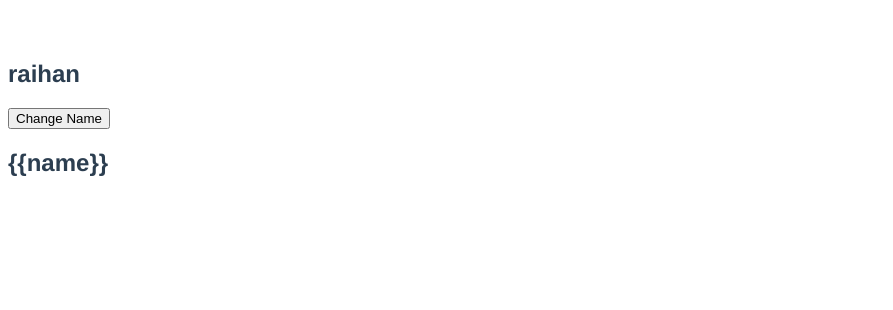
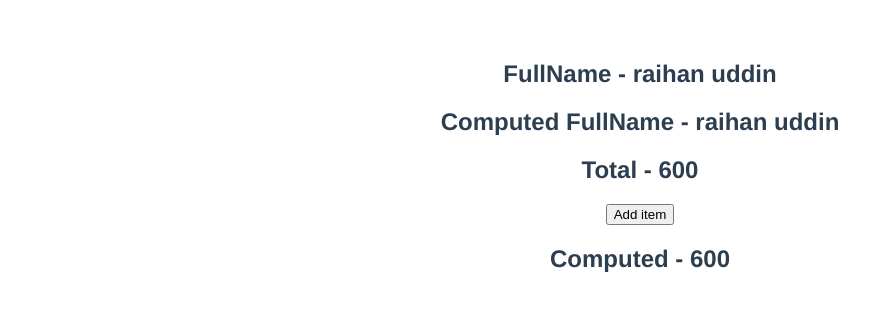
Before and after one commit to raihanwebmaster/Learn-Vue.js, a Vue app: page / in a window 1280 px wide. Shown: the top 310 px of the page, without its empty margins (0-893 px from the left). Built offline with nearby package versions, Linux system fonts and the light colour scheme.

Commit message:
computed properties

```diff
--- a/src/App.vue
+++ b/src/App.vue
@@ -1,12 +1,10 @@
-<!---------------------- v-once v-pre ------------------------->
-<!-- v-once ->
-    Renders the corresponding HTML  element only once . On subsequent re-renders, the element is treated as static content and skipped. -->
-<!-- v-pre ->
-  Skips compilation for the corresponding element -->
+<!---------------------- computed properties ------------------------->
 <template>
-    <h2 v-once>{{name}}</h2>
-    <button @click="name = 'uddin'">Change Name</button>
-    <h2 v-pre>{{name}}</h2>
+  <h2> FullName - {{ firstName }} {{ lastName }} </h2>
+  <h2> Computed FullName - {{ fullName }} </h2>
+  <h2> Total - {{ items.reduce((total, curr) => (total = total + curr.price), 0) }} </h2>
+  <button @click="items.push({ id: 4, title: 'Keyboard', price: 50 })">Add item</button>
+  <h2> Computed - {{ total }}</h2>
 </template>
 
 
@@ -16,10 +14,36 @@
   name: "App",
   data() {
     return {
-      name: 'raihan'
+      firstName: 'raihan',
+      lastName: 'uddin',
+      items: [
+        {
+          id: 1,
+          title: 'Tv',
+          price: 100,
+        },
+        {
+          id: 2,
+          title: "Phone",
+          price: 200,
+        },
+        {
+          id: 3,
+          title: 'Laptop',
+          price: 300
+        }
+      ]
     };
   },
   methods: {
+  },
+  computed: {
+    fullName() {
+      return `${this.firstName} ${this.lastName}`
+    },
+    total() {
+      return this.items.reduce((total, curr) => (total = total + curr.price), 0)
+    }
   }
 };
 </script>
@@ -29,10 +53,8 @@
   font-family: Avenir, Helvetica, Arial, sans-serif;
   -webkit-font-smoothing: antialiased;
   -moz-osx-font-smoothing: grayscale;
-  /* text-align: center; */
+  text-align: center;
   color: #2c3e50;
   margin-top: 60px;
 }
-
-
 </style>
```
